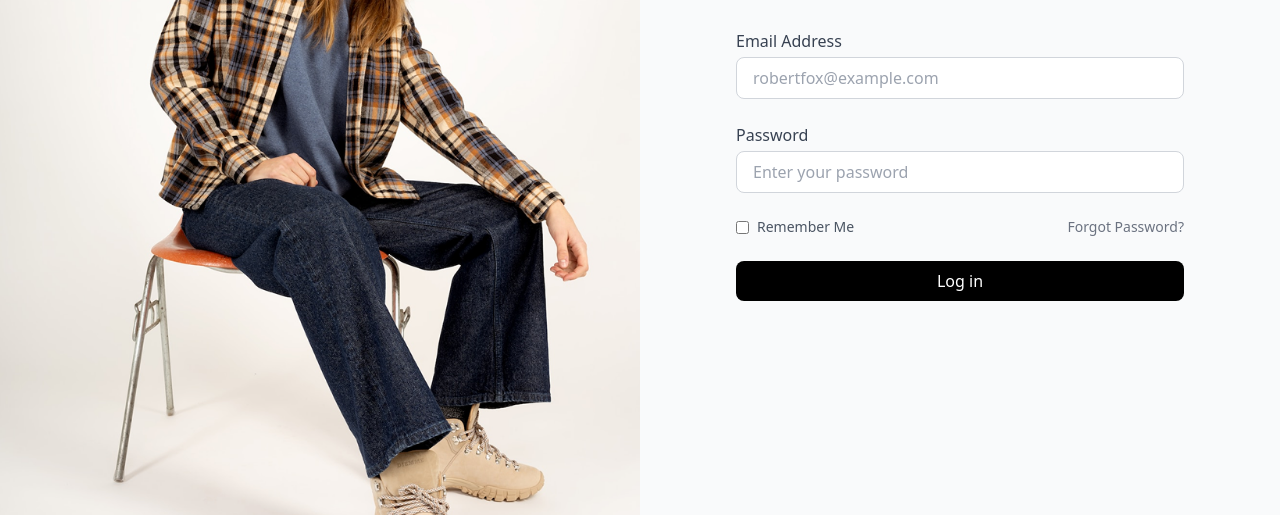
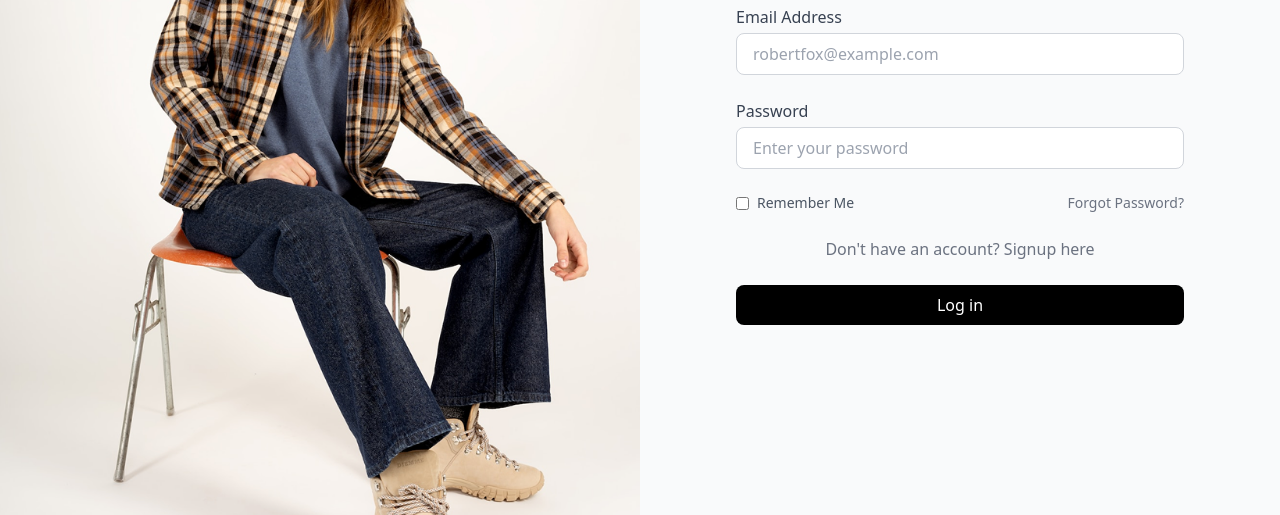
Before and after one commit to succyama21/Inventors-Frontend-Assignment, a plain HTML site: page index.html in a window 1280 px wide. Shown: the part 285-800 px from the top of the page. Drawn offline with nearby package versions, Linux system fonts and the light colour scheme.

Commit message:
feat: added dont have an account?signup here

```diff
--- a/index.html
+++ b/index.html
@@ -52,7 +52,13 @@
               <input type="checkbox" id="rememberMe" />
               <span>Remember Me</span>
             </label>
-            <a href="forgot_password_page.html" class="text-gray-500 hover:text-black">Forgot Password?</a>
+            <a href="forgot_password_page.html" class="text-gray-500 hover:text-gray-800">Forgot Password?</a>
+          </div>
+
+          <div>
+            <label>
+              <a href="signup_page.html" class="flex items-center justify-center text-gray-500 hover:text-gray-800">Don't have an account? Signup here</a>
+            </label>
           </div>
 
           <button
```
